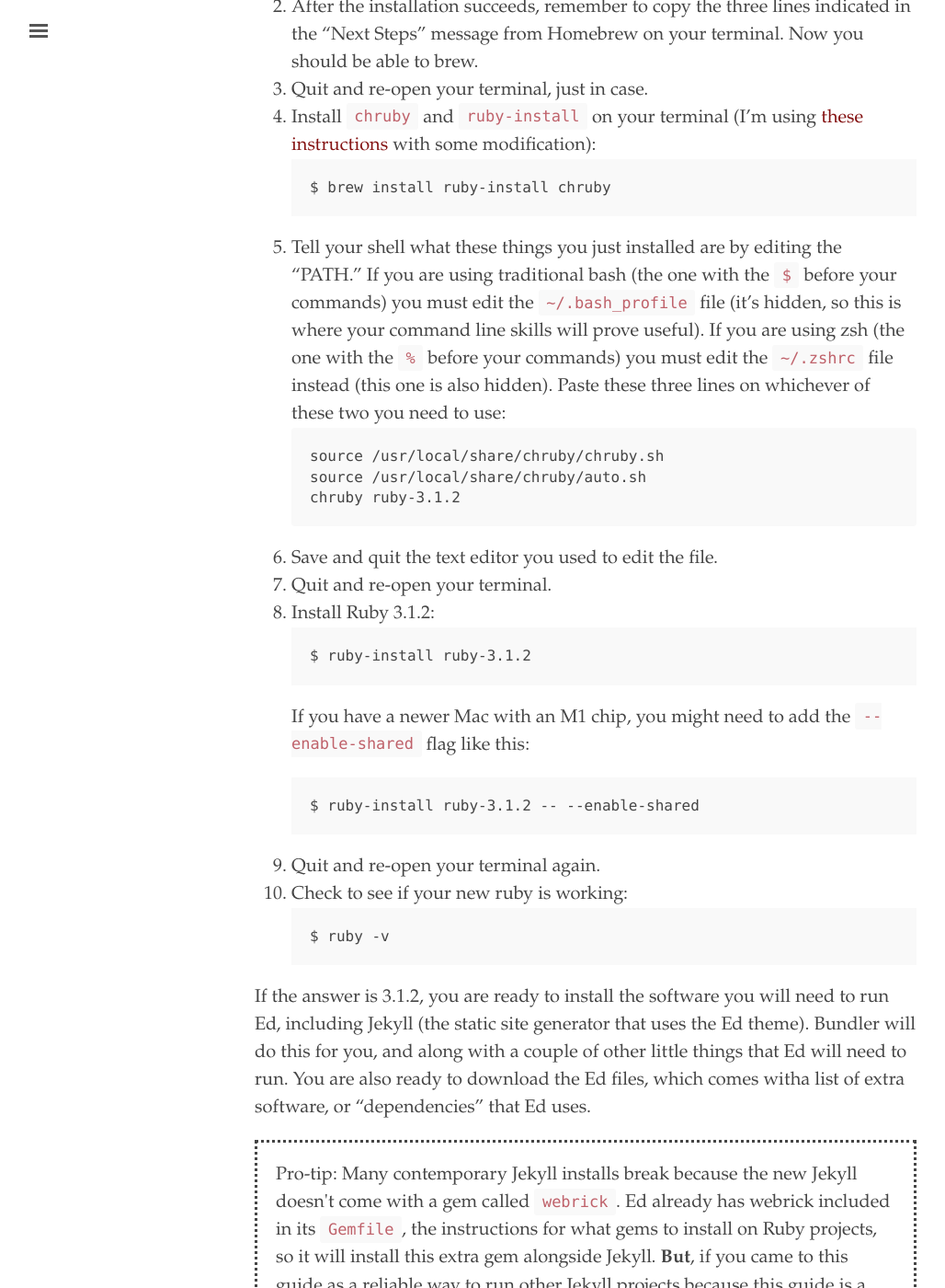
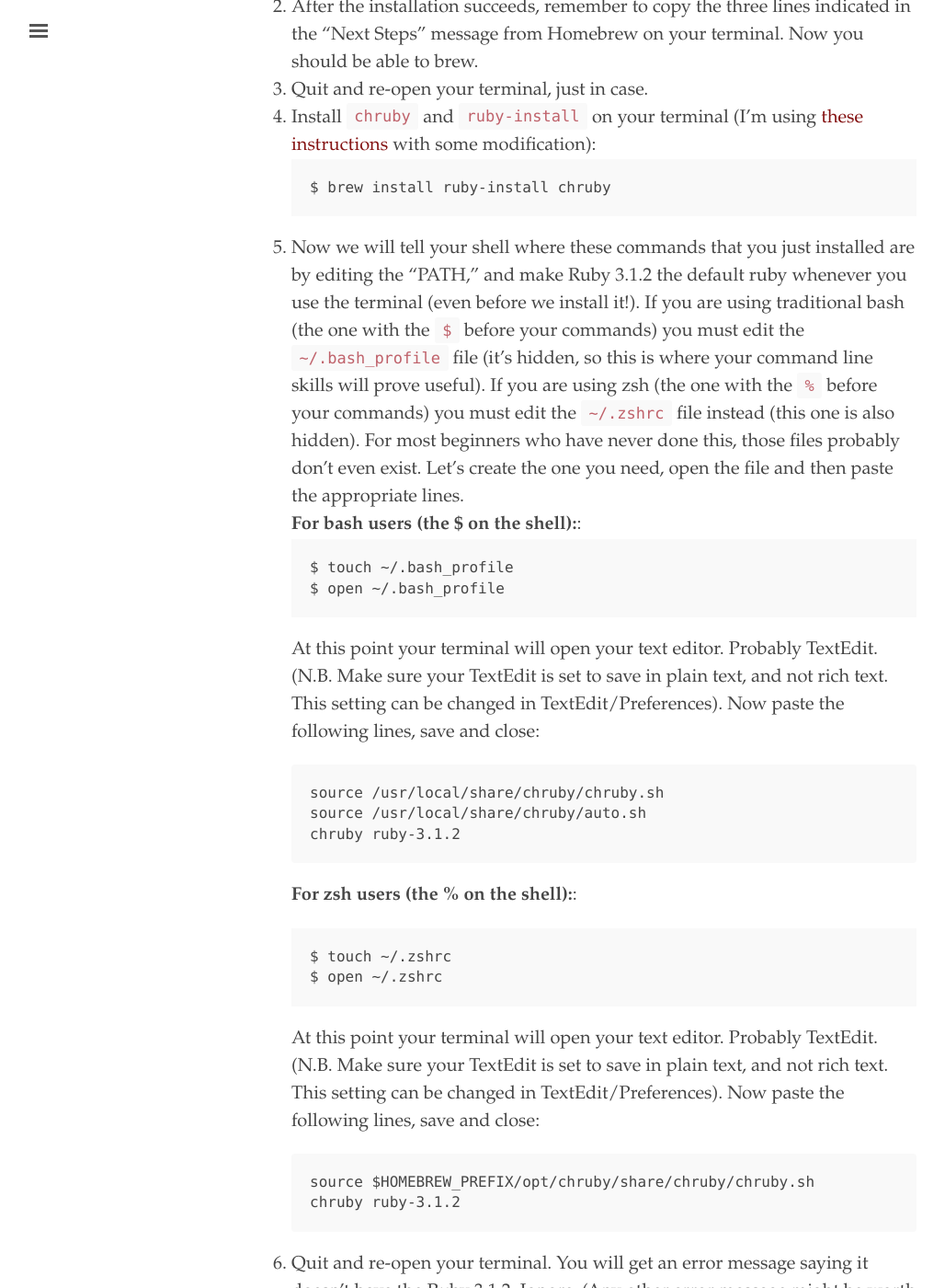
Before and after one commit to minicomp/ed, a Jekyll site: the page built from documentation.md, in a window 1280 px wide and 1400 px high, scrolled down 3677 px. Shown: the whole window at 92% size, without its empty margins (3-1031 px from the left). Built offline with Jekyll 4.4.1, drawn with Linux system fonts in a browser that asks for light colours; some of the changed text lies outside the part shown.

Commit message:
expanded step 5

```diff
--- a/documentation.md
+++ b/documentation.md
@@ -75,28 +75,43 @@ Now we begin the long process of installing Jekyll. Jekyll is a Ruby gem (Ruby's
 1. Install [Homebrew](https://brew.sh/). Think of Homebrew as a sort of App Store for your terminal. You may need to use your password and hit enter a few times after pasting the install link from Homebrew in your terminal.
 2. After the installation succeeds, remember to copy the three lines indicated in the "Next Steps" message from Homebrew on your terminal. Now you should be able to brew.
 3. Quit and re-open your terminal, just in case.
-3. Install `chruby` and `ruby-install` on your terminal (I'm using [these instructions](https://mac.install.guide/ruby/12.html) with some modification):
+4. Install `chruby` and `ruby-install` on your terminal (I'm using [these instructions](https://mac.install.guide/ruby/12.html) with some modification):
 ~~~ Bash
 $ brew install ruby-install chruby
 ~~~
-4. Tell your shell what these things you just installed are by editing the "PATH." If you are using traditional bash (the one with the `$` before your commands) you must edit the `~/.bash_profile` file (it's hidden, so this is where your command line skills will prove useful). If you are using zsh (the one with the `%` before your commands) you must edit the `~/.zshrc` file instead (this one is also hidden). Paste these three lines on whichever of these two you need to use:
+5. Now we will tell your shell where these commands that you just installed are by editing the "PATH," and make Ruby 3.1.2 the default ruby whenever you use the terminal (even before we install it!). If you are using traditional bash (the one with the `$` before your commands) you must edit the `~/.bash_profile` file (it's hidden, so this is where your command line skills will prove useful). If you are using zsh (the one with the `%` before your commands) you must edit the `~/.zshrc` file instead (this one is also hidden). For most beginners who have never done this, those files probably don't even exist. Let's create the one you need, open the file and then paste the appropriate lines.
+**For bash users (the $ on the shell):**:
+~~~ Bash
+$ touch ~/.bash_profile
+$ open ~/.bash_profile
+~~~
+At this point your terminal will open your text editor. Probably TextEdit. (N.B. Make sure your TextEdit is set to save in plain text, and not rich text. This setting can be changed in TextEdit/Preferences). Now paste the following lines, save and close:
 ~~~
 source /usr/local/share/chruby/chruby.sh
 source /usr/local/share/chruby/auto.sh
 chruby ruby-3.1.2
 ~~~
-5. Save and quit the text editor you used to edit the file.
-6. Quit and re-open your terminal.
-7. Install Ruby 3.1.2:
+**For zsh users (the % on the shell):**:
+~~~ Bash
+$ touch ~/.zshrc
+$ open ~/.zshrc
+~~~
+At this point your terminal will open your text editor. Probably TextEdit. (N.B. Make sure your TextEdit is set to save in plain text, and not rich text. This setting can be changed in TextEdit/Preferences). Now paste the following lines, save and close:
+~~~
+source $HOMEBREW_PREFIX/opt/chruby/share/chruby/chruby.sh
+chruby ruby-3.1.2
+~~~
+6. Quit and re-open your terminal. You will get an error message saying it doesn't have the Ruby 3.1.2. Ignore. (Any other error message might be worth paying attention to, though).
+7. Now the big moment: Install Ruby 3.1.2:
 ~~~ Bash
 $ ruby-install ruby-3.1.2
 ~~~
-If you have a newer Mac with an M1 chip, you might need to add the `--enable-shared` flag like this:
+If you have a newer Mac with an M1 or M2 chip, you might need to add the `--enable-shared` flag like this:
 ~~~ Bash
 $ ruby-install ruby-3.1.2 -- --enable-shared
 ~~~
-8. Quit and re-open your terminal again.
-9. Check to see if your new ruby is working:
+8. Quit and re-open your terminal again. There should be no errors at this point.
+9. Check to see if your new Ruby interpreter is working:
 ~~~ Bash
 $ ruby -v
 ~~~
```
